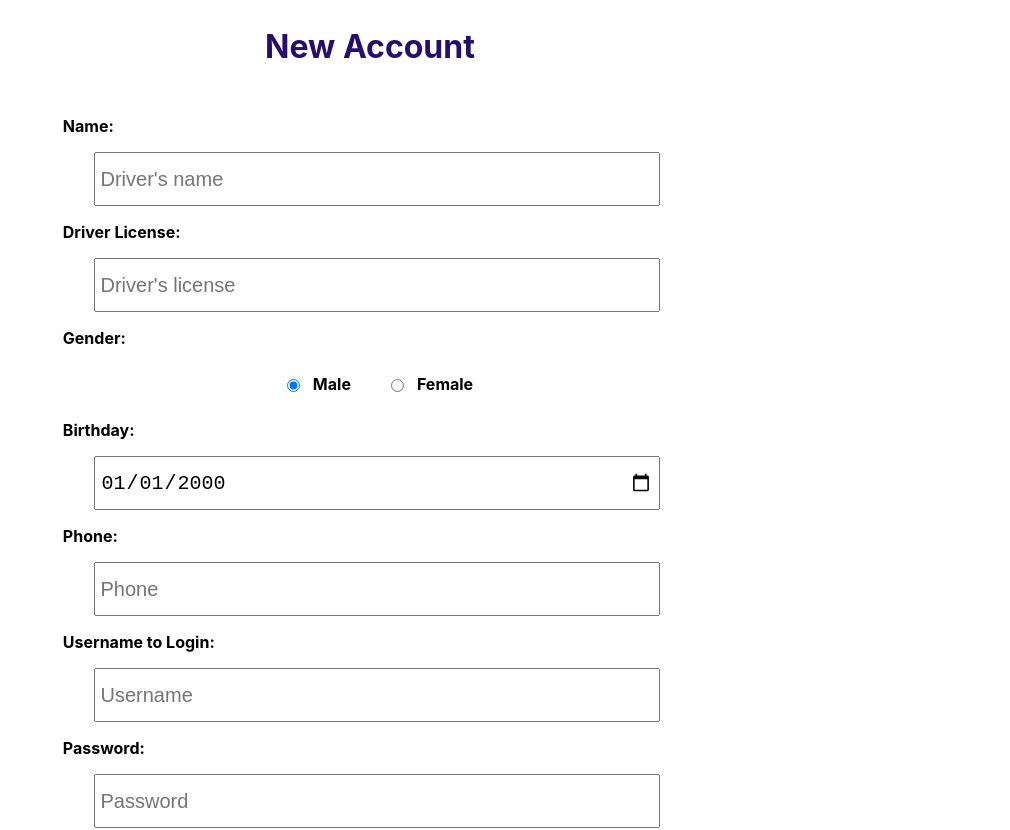
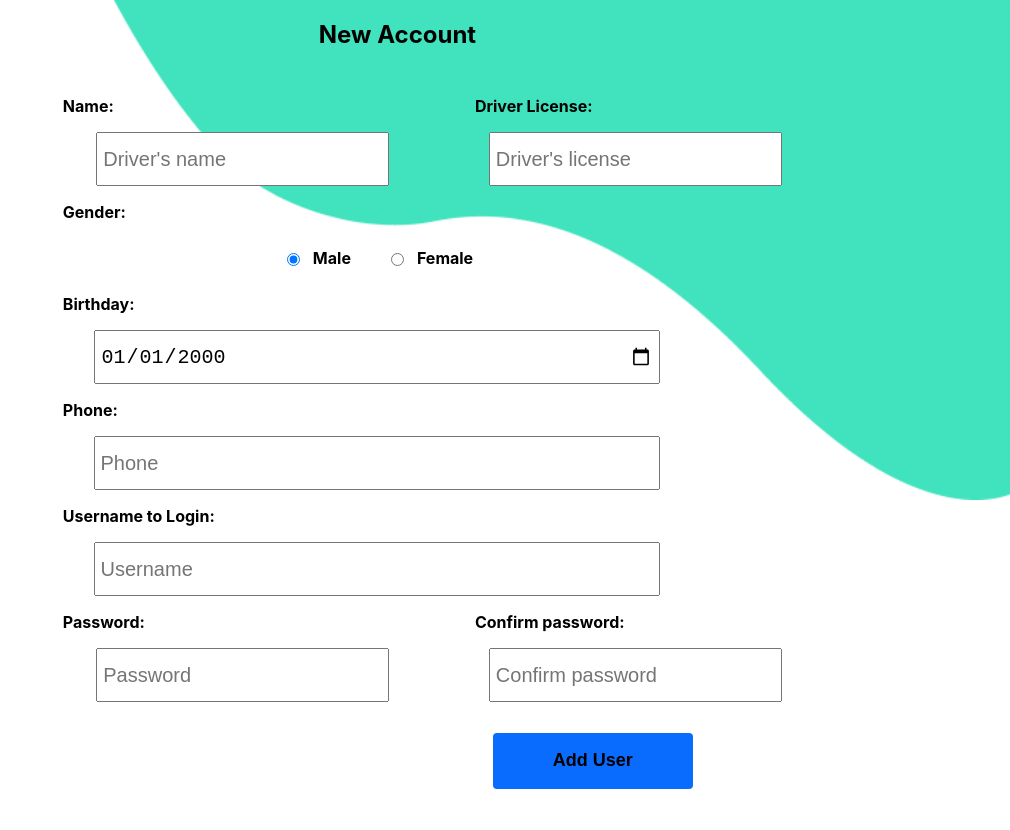
Before and after one commit to nguyenquoc18320/distracted_driver_detection_UI, a React (Create React App) app: page /adduser in a window 1280 px wide. Shown: the top 830 px of the page, without its empty margins (270-1280 px from the left). Built offline with nearby package versions, Linux system fonts and the light colour scheme.

Commit message:
update137

```diff
--- a/src/pages/adduser.js
+++ b/src/pages/adduser.js
@@ -62,7 +62,8 @@ function AddUsers() {
                     return response.json();
                 })
                 .then((data) => {
-                    Global.updateAccessToken(data.data["access_token"]);
+                    // Global.updateAccessToken(data.data["access_token"]);
+                    alert(data.data["alert"])
                     navigate("/manage-user");
                 })
                 .catch(
@@ -77,18 +78,21 @@ function AddUsers() {
       }
 
     return (
+        <div className='div_background'>
         <div className='container'>
-            <div className='div_header'>
+            <div className='div_header_distrac'>
                 <h2>New Account</h2>
             </div>
             <div className='div_body'>
-                <div className='div_format'>
+            <div className='div_convert'>
+                <div className='div_format2'>
                     <p>Name:</p>
                     <input type="text" name="name" placeholder="Driver's name" onChange={(e) => changeNameValue(e)} required></input>
                 </div>
-                <div className='div_format'>
+                <div className='div_format3'>
                     <p>Driver License:</p>
                     <input type="text" name= "driver_license" placeholder= "Driver's license" onChange={(e) => changeDriverLicenseValue(e)} required></input>
+                </div>
                 </div>
                 <div className='div_format_gender'>
                     <p>Gender:</p>
@@ -101,6 +105,7 @@ function AddUsers() {
 
                     </div>
                 </div>
+
                 <div className='div_format'>
                     <p>Birthday:</p>
                     <input type="date" name= "birthday"  value={birthday} onChange={(e) => changeBirthday(e)} required></input>
@@ -109,17 +114,20 @@ function AddUsers() {
                     <p>Phone:</p>
                     <input type="text" name="phone" placeholder='Phone' onChange={(e) => changePhoneValue(e)} required></input>
                 </div>
+
                 <div className='div_format'>
                     <p>Username to Login:</p>
                     <input type="text" name="username" placeholder='Username' onChange={(e) => changeUserNameValue(e)} required></input>
                 </div>
-                <div className='div_format'>
-                    <p>Password:</p>
-                    <input type="Password" name= "password" placeholder='Password' onChange={(e) => changePassWordValue(e)} required></input>
-                </div>
-                <div className='div_format'>
-                    <p>Confirm password:</p>
-                    <input type="Password" name="confirmpassword" placeholder='Confirm password' onChange={(e) => changeConfirmPasswordValue(e)} required></input>
+                <div className='div_convert'>
+                    <div className='div_format2'>
+                        <p>Password:</p>
+                        <input type="Password" name= "password" placeholder='Password' onChange={(e) => changePassWordValue(e)} required></input>
+                    </div>
+                    <div className='div_format3'>
+                        <p>Confirm password:</p>
+                        <input type="Password" name="confirmpassword" placeholder='Confirm password' onChange={(e) => changeConfirmPasswordValue(e)} required></input>
+                    </div>
                 </div>
                 <div className='div_format'>
                     <button className='btn_register' onClick={() => clickRegisterButton()}>Add User</button>
@@ -127,6 +135,7 @@ function AddUsers() {
 
             </div>
         </div>
+        </div>
     );
 }
 
--- a/src/pages/change_pass.js
+++ b/src/pages/change_pass.js
@@ -29,7 +29,7 @@ function UpdatePassword() {
         if(password === confirm_password){
             const requestOptions = {
             method: "PUT",
-            headers: { "Content-Type": "application/json","Authorization": "Bearer " + Global.access_token },
+            headers: { "Content-Type": "application/json"}, //"Authorization": "Bearer " + Global.access_token },
             body: JSON.stringify({
                 id: user.id,
                 newpassword: password,
--- a/src/pages/infor.js
+++ b/src/pages/infor.js
@@ -40,10 +40,10 @@ function Information() {
                 { showResults ? <Menu state={data} /> : null }
             </div>
             <div className="div-border">
-                <div className="div-update-infor">
+                {/* <div className="div-update-infor">
                     <FaUserCircle className="div-menu-icon2"  onClick={onClickButtonChangeInfor} ></FaUserCircle>
                     { showButtons ? <ButtonInfor state={data} ></ButtonInfor> : null }
-                </div>
+                </div> */}
 
                 <h3>Information</h3>
                 <p>Name: {data.name}</p>
--- a/src/styles/add_user.css
+++ b/src/styles/add_user.css
@@ -84,3 +84,32 @@
 .div_gender p{
     margin: 10px;
 }
+.div_convert{
+    display: flex;
+}
+.div_format2{
+    font-weight: bold;
+    margin-left: 20%;
+    margin-right: 5%;
+
+}
+.div_format2 input{
+    width: 100%;
+    margin-left: 12%;
+    height: 30px;
+    font-size: 20px;
+    padding: 10px 5px 10px 5px;
+}
+.div_format3{
+    font-weight: bold;
+    margin-left: 8%;
+    /* margin-right: 20%; */
+
+}
+.div_format3 input{
+    width: 100%;
+    margin-left: 5%;
+    height: 30px;
+    font-size: 20px;
+    padding: 10px 5px 10px 5px;
+}
```
